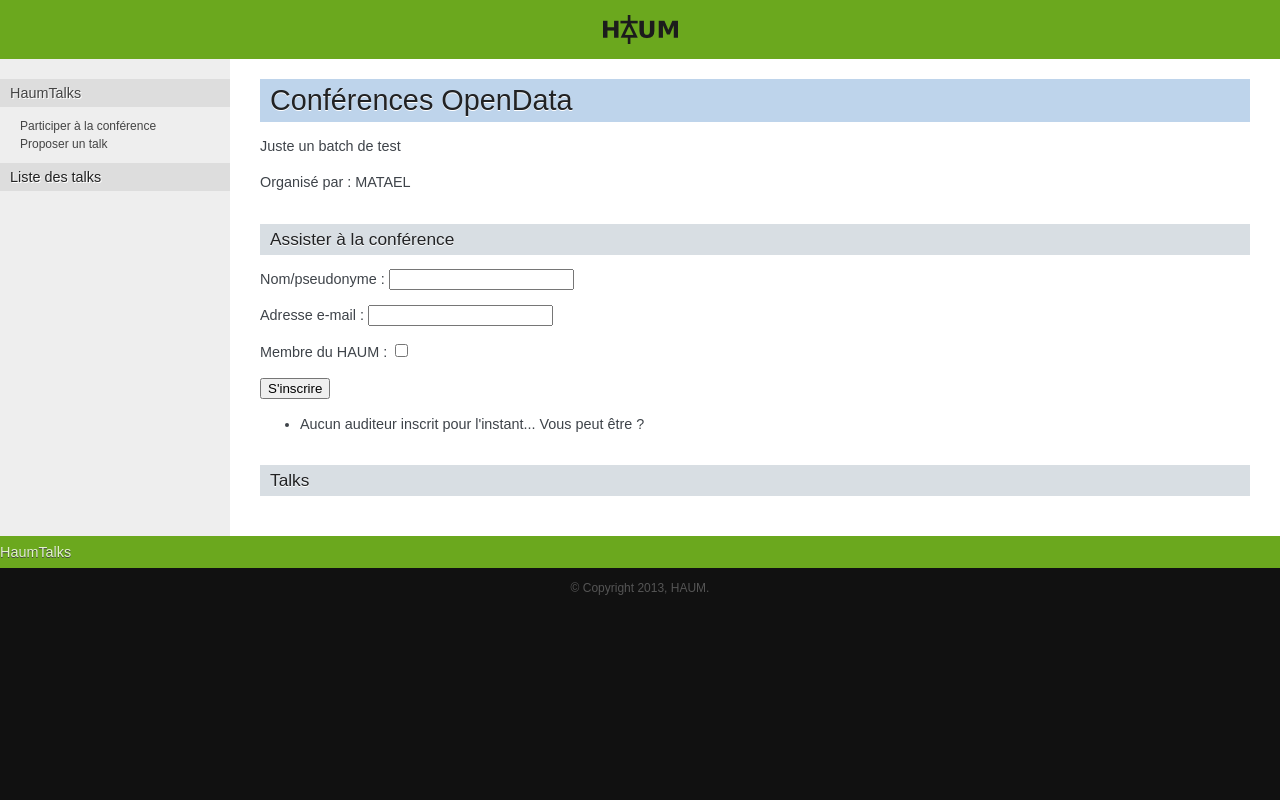
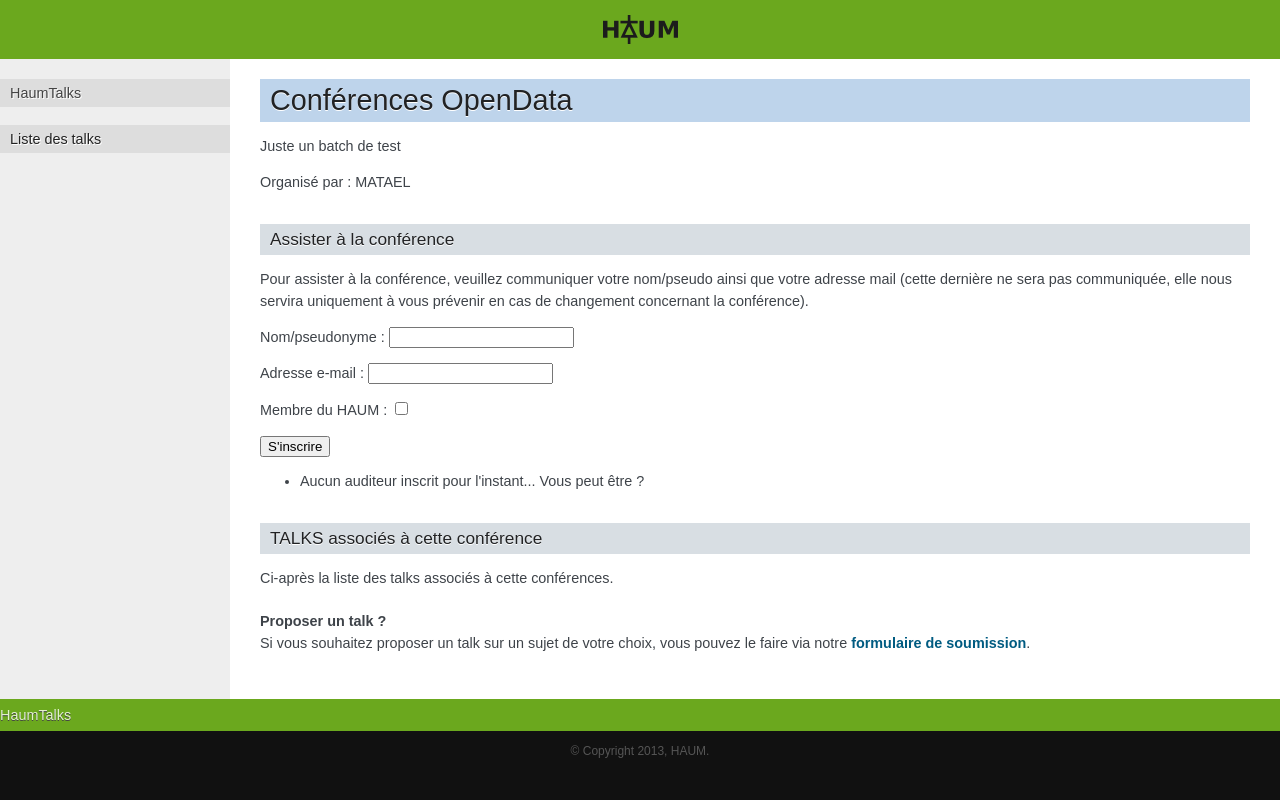
Before and after one commit to haum/haumtalks, a Django app: page /b/1/ in a window 1280 px wide. Run offline with Django 3.2, Linux system fonts and the light colour scheme; data comes from the database, SQL or seed files in the repository; data that the repository does not hold is empty; parts of the project's set-up code (start-up, migrations or seed data) failed here and were passed over.

Commit message:
modification mineure de la mise en page + close #1

```diff
--- a/talksplanning/templates/batch_detail.html
+++ b/talksplanning/templates/batch_detail.html
@@ -9,6 +9,9 @@
   <p>Organisé par :  {{batch.responsable|upper}} {% if talk.speaker.haum %}(Haum){% endif %}</p>
 
   <h3>Assister à la conférence</h3>
+
+  <p>Pour assister à la conférence, veuillez communiquer votre nom/pseudo ainsi que votre adresse mail (cette dernière ne sera pas communiquée, elle nous servira uniquement à vous prévenir en cas de changement concernant la conférence).</p>
+
   <form method='post' action="{% url 'batch_form' batch.id %}">{% csrf_token %}
 	  {{ form.as_p }}
 	  <input type=submit value="S'inscrire"/>
@@ -22,7 +25,14 @@
     {% endfor %}
   </ul>
 
-  <h3>Talks</h3>
+  <h3>TALKS associés à cette conférence</h3>
+
+  <p>
+  Ci-après la liste des talks associés à cette conférences.<br /><br />
+
+  <b>Proposer un talk ?</b><br />
+  Si vous souhaitez proposer un talk sur un sujet de votre choix, vous pouvez le faire via notre <b><a href={% url 'talk_form' batch.id %}>formulaire de soumission</a></b>.
+  </p>
 
   {% for t in talks %}
     <div id="#{{t.titre|lower|cut:" "}}">
@@ -37,10 +47,7 @@
 
 {% block sidebar %}
 	<h3><a href={% url 'home' %}>HaumTalks</a></h3>
-    <ul>
-      <li><a href={% url 'batch_form' batch.id %}>Participer à la conférence</a>
-      <li><a href={% url 'talk_form' batch.id %}>Proposer un talk</a>
-    </ul>
+  <br />
 	<h3>Liste des talks</h3>
     <ul>
       {% for t in talks %}
```
